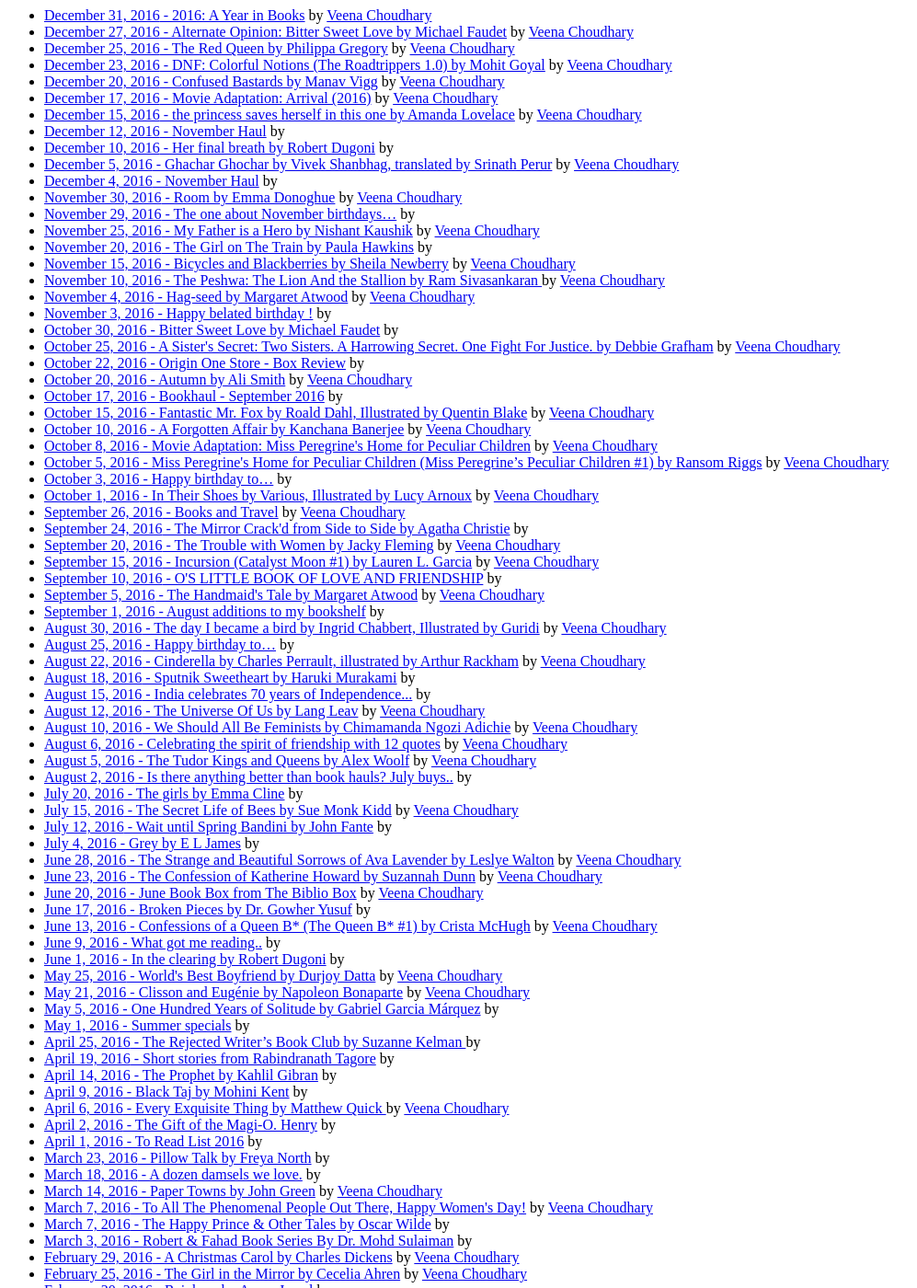
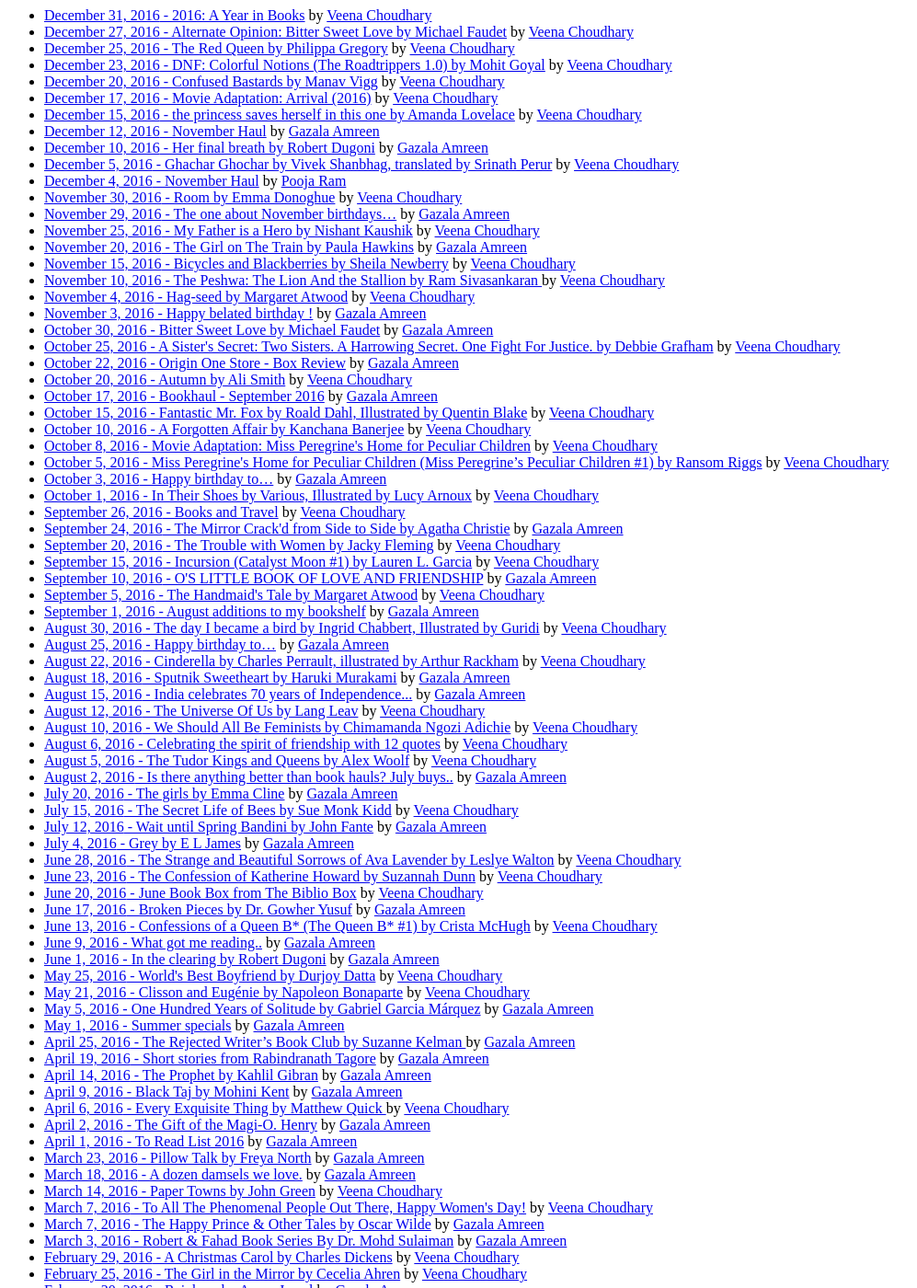
Before and after one commit to studiolampblack/puretypo, a Jekyll site: the page built from archive/index.md, in a window 1280 px wide and 1400 px high, scrolled down 1236 px. Shown: the whole window at 92% size, without its empty margins (0-997 px from the left). Built offline with Jekyll 4.4.1, drawn with Linux system fonts in a browser that asks for light colours; nearby versions of some CDN libraries; some web fonts are replaced; comment, search, counter and statistics services are not loaded; some of the changed text lies outside the part shown.

Commit message:
Author info for Pooja (with image) and Gazala

```diff
--- a/_config.yml
+++ b/_config.yml
@@ -32,6 +32,28 @@ authors:
     facebook: ar.veena.5
     image: assets/images/veena.png
     location: 'Mumbai, MH'
+    url: https://www.merakipost.com
+    shorturl: merakipost.com
+
+  gazala:
+    name: gazala
+    displayname: Gazala Amreen
+    bio:
+    twitter:
+    facebook:
+    image:
+    location: Bangalore, KA
+    url: https://www.merakipost.com
+    shorturl: merakipost.com
+
+  pooja:
+    name: pooja
+    displayname: Pooja Ram
+    bio:
+    twitter: poojak8
+    facebook: poojaram08
+    image: assets/images/pooja.png
+    location: Bangalore, KA
     url: https://www.merakipost.com
     shorturl: merakipost.com
 
```
Also changed, not shown: assets/images/pooja.png (added).
